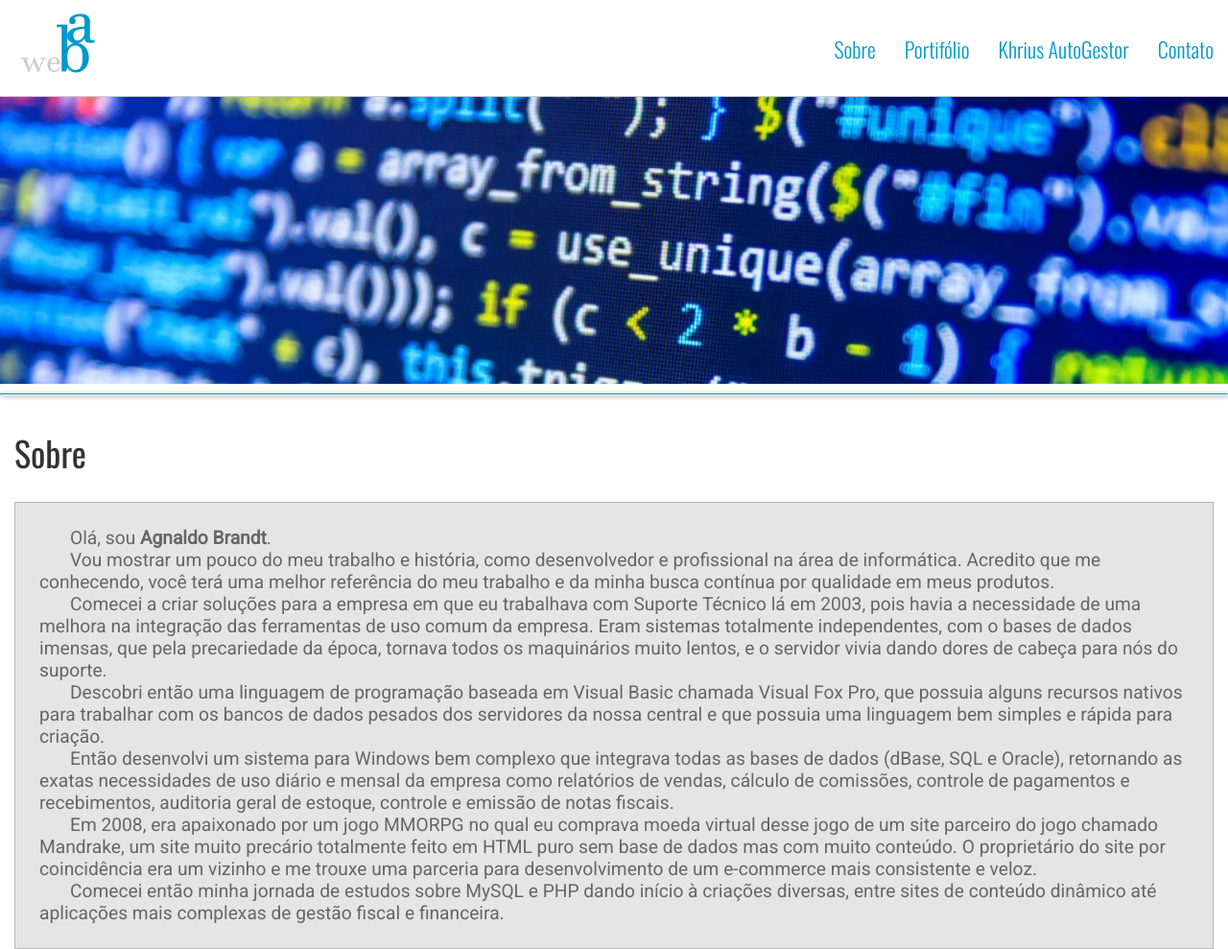
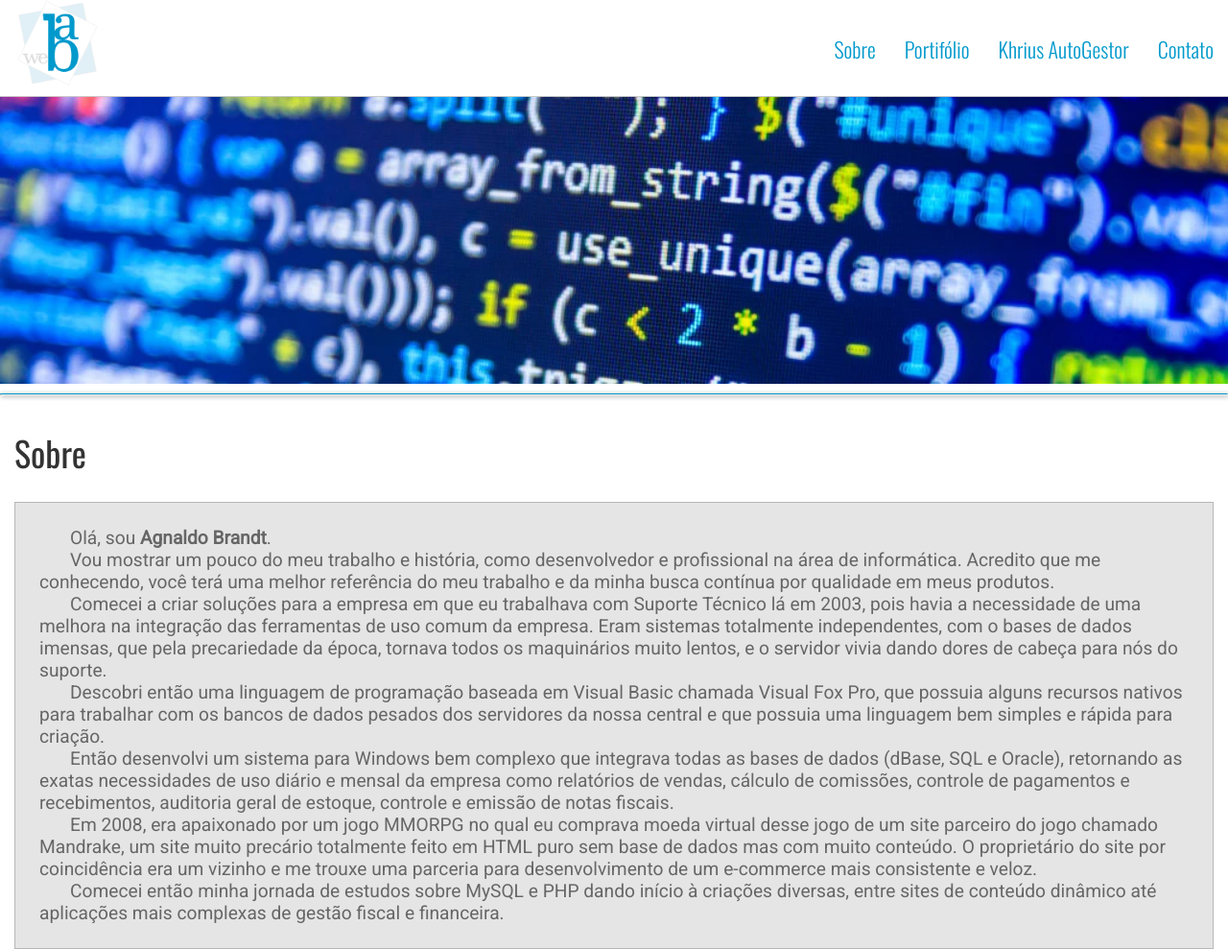
Before and after one commit to agnaldobrandt/abweb, a plain HTML site: page index.html in a window 1280 px wide. Shown: the top 989 px of the page at 96% size. Drawn offline with nearby package versions, Linux system fonts and the light colour scheme.

Commit message:
Update index.html

```diff
--- a/index.html
+++ b/index.html
@@ -6,7 +6,7 @@
 		<meta name="author" content="Agnaldo Brandt">
 		<meta name="description" content="">
 		<meta name="viewport" content="width=device-width, initial-scale=1, shrink-to-fit=no">
-		<link rel="icon" href="imgs/abweb.ico">
+		<link rel="icon" href="imgs/abweb.webp">
 		<link rel="stylesheet" type="text/css" href="css/abweb.css">
 		<link href='https://fonts.googleapis.com/css?family=Oswald:400,300,700' rel='stylesheet' type='text/css'>
 		<link href="https://fonts.googleapis.com/css?family=Open+Sans:400,700|Roboto" rel="stylesheet">
@@ -15,7 +15,7 @@
 	<header id="header">
 		<div class="centered-wrapper">
 			<div id="logo">
-				<a href=""><img src="imgs/abweb-logo-base.webp" /></a>
+				<a href=""><img src="imgs/abweb.webp" /></a>
 			</div>
 			<div class="menu-icon"></div>
 			<nav id="navigation">
```
